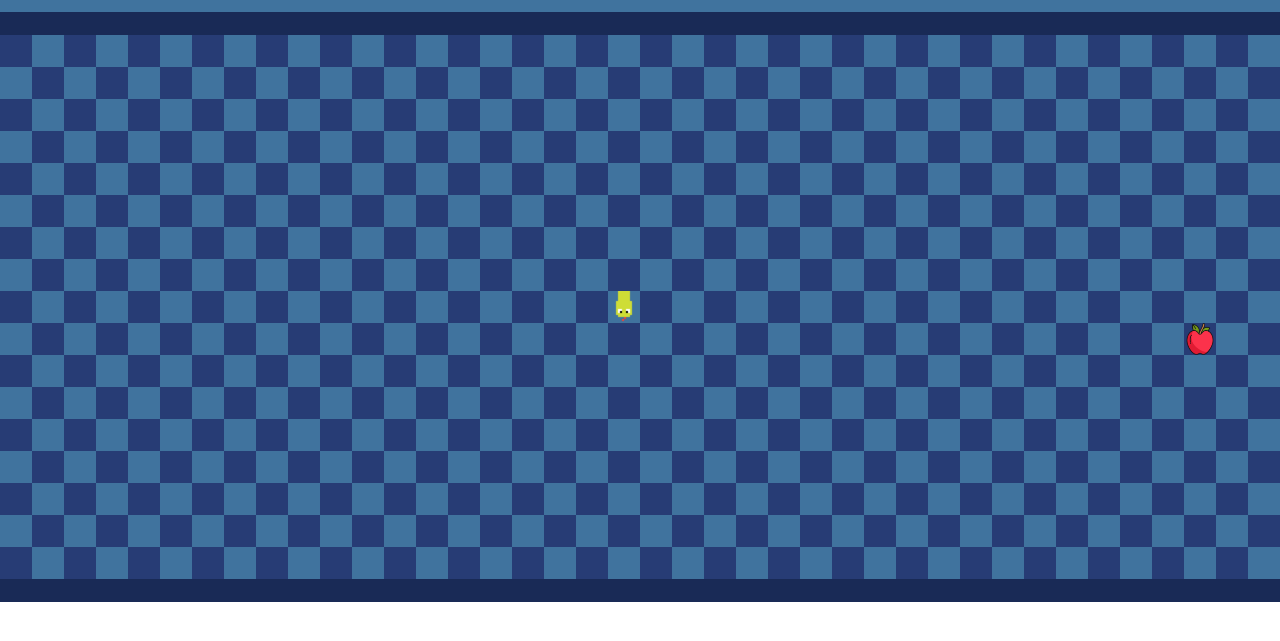
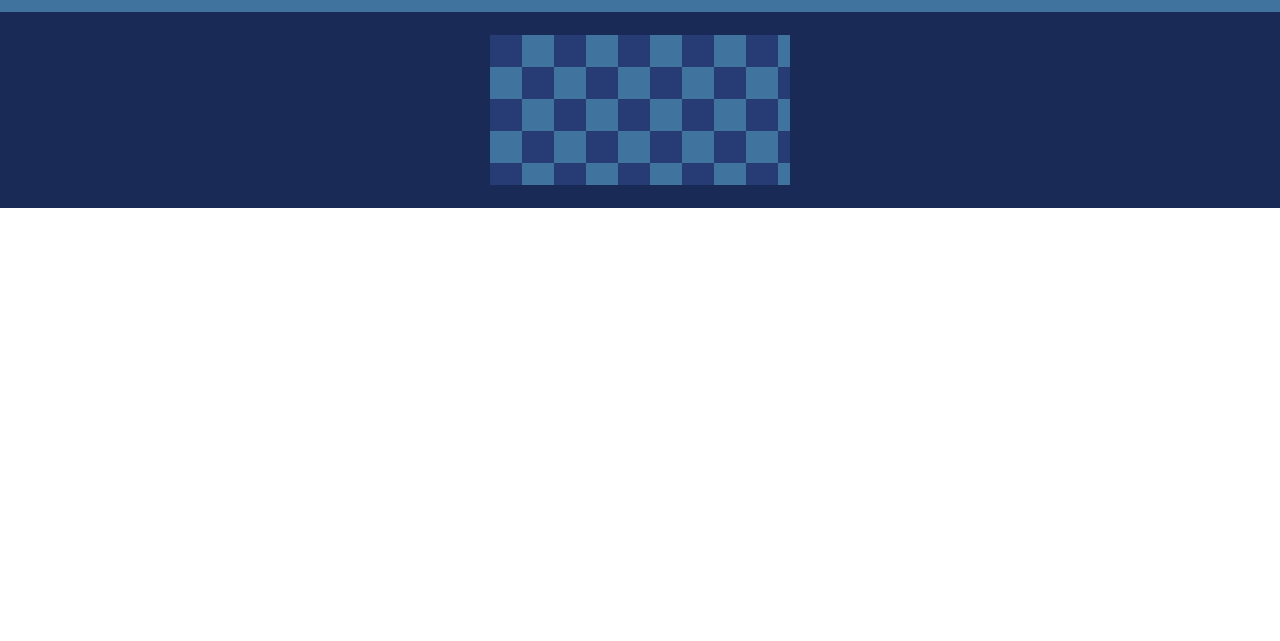
Before and after one commit to MiladSadeghi/Snake-Game, a plain HTML site: page index.html in a window 1280 px wide. Shown: the part 65-706 px from the top of the page. Drawn offline with Linux system fonts and the light colour scheme.

Commit message:
change canvas width and height from js

```diff
--- a/index.html
+++ b/index.html
@@ -14,7 +14,7 @@
       <span id="score" class="score"></span>
     </div>
     <div class="main-game">
-      <canvas id="canvas" width="1280px" height="544px"></canvas>
+      <canvas id="canvas"></canvas>
     </div>
   </div>
   <script src="Assest/JS/main.js"></script>
```
